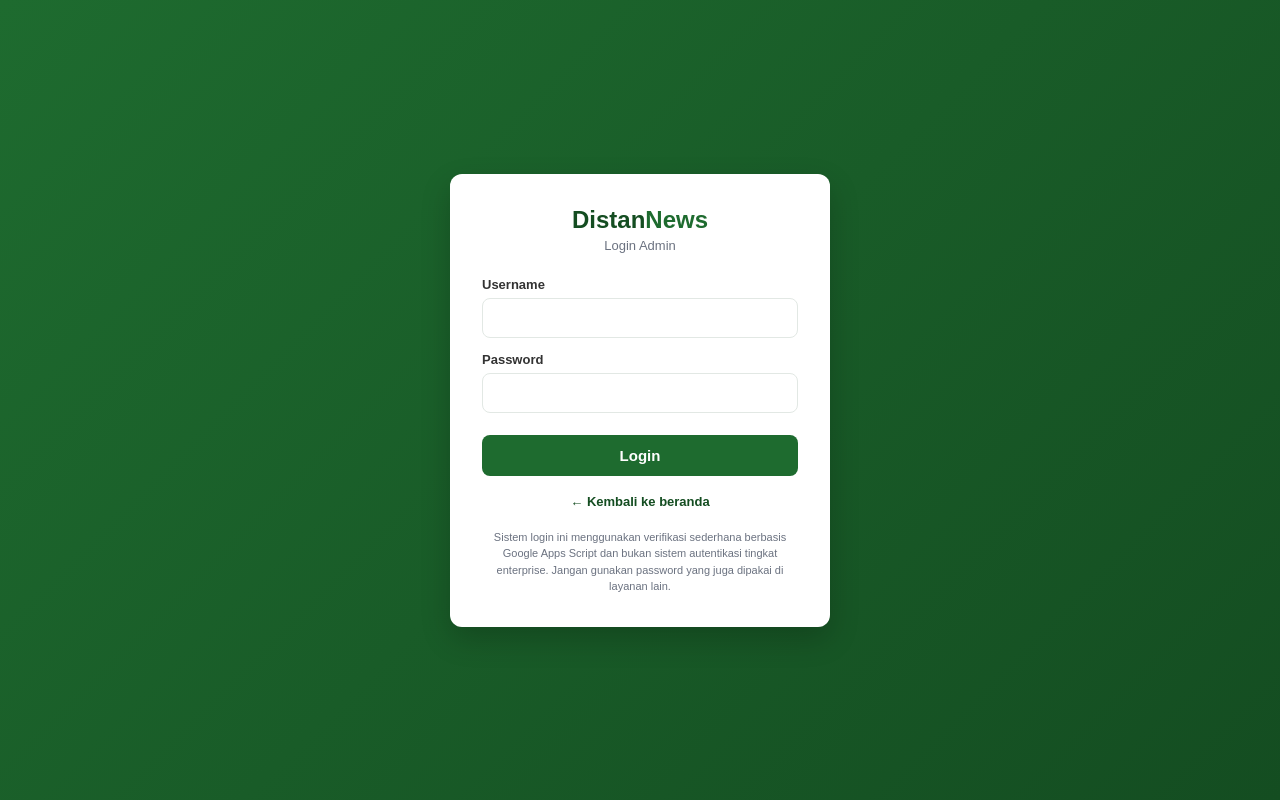
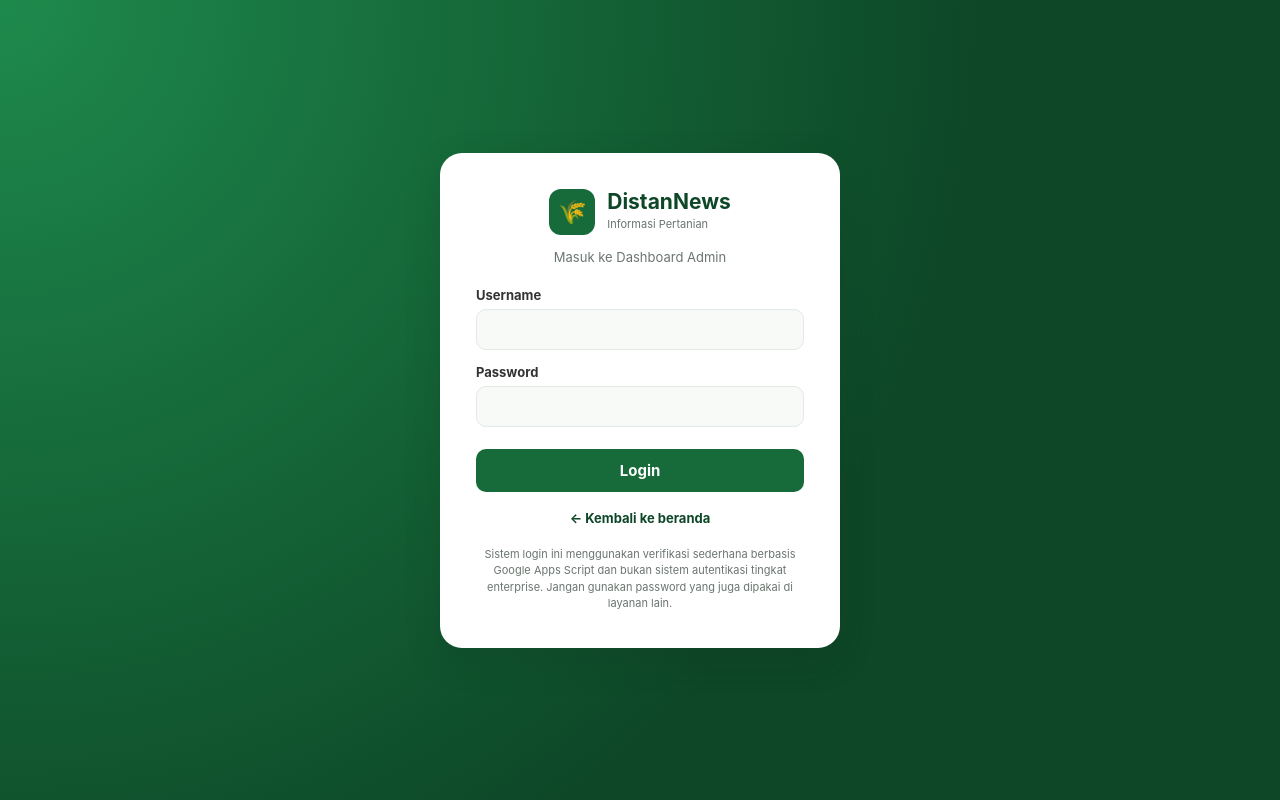
Before and after one commit to BidangTPHDistaninhil/DistanNews, a plain HTML site: page login.html in a window 1280 px wide. Drawn offline with Linux system fonts and the light colour scheme.

Commit message:
Update login.html

```diff
--- a/login.html
+++ b/login.html
@@ -3,58 +3,57 @@
 <head>
 <meta charset="UTF-8">
 <meta name="viewport" content="width=device-width, initial-scale=1.0">
-<title>Login Admin - DistanNews</title>
+<title>Login Admin — DistanNews</title>
 <style>
-  :root{
-    --hijau: #1e6b2f;
-    --hijau-tua: #144d21;
-    --hijau-muda: #e8f5ea;
-    --abu: #6b7280;
-    --border: #e2e8e4;
-    --merah: #c0392b;
-  }
-  *{box-sizing:border-box;margin:0;padding:0;}
-  body{
-    font-family: Arial, Helvetica, sans-serif;
-    background:linear-gradient(135deg,var(--hijau),var(--hijau-tua));
+:root{
+    --green:#176b3a;
+    --green-dark:#0d4727;
+    --green-light:#eaf6ef;
+    --gold:#d6a928;
+    --text:#17231b;
+    --muted:#6b756f;
+    --border:#e3e9e4;
+    --merah:#c0392b;
+    --shadow:0 12px 35px rgba(16,45,28,.18);
+}
+*{margin:0;padding:0;box-sizing:border-box;}
+body{
+    font-family:Inter,Segoe UI,Roboto,Arial,sans-serif;
+    background:radial-gradient(circle at top left, #1e8a4c, var(--green-dark) 65%);
     min-height:100vh;display:flex;align-items:center;justify-content:center;padding:20px;
-  }
-  .box{
-    background:#fff;border-radius:12px;padding:32px;max-width:380px;width:100%;
-    box-shadow:0 12px 30px rgba(0,0,0,.2);
-  }
-  .logo{text-align:center;font-size:24px;font-weight:bold;color:var(--hijau-tua);margin-bottom:4px;}
-  .logo span{color:var(--hijau);}
-  .subtitle{text-align:center;font-size:13px;color:var(--abu);margin-bottom:24px;}
+    color:var(--text);
+}
+a{color:inherit;text-decoration:none;}
 
-  label{display:block;font-size:13px;font-weight:700;color:#333;margin-bottom:6px;margin-top:14px;}
-  input{
-    width:100%;padding:11px 12px;border:1px solid var(--border);border-radius:8px;font-size:14px;
-  }
-  input:focus{outline:2px solid var(--hijau);border-color:var(--hijau);}
+.box{background:#fff;border-radius:22px;padding:36px;max-width:400px;width:100%;box-shadow:var(--shadow);}
+.brand{display:flex;align-items:center;gap:12px;justify-content:center;margin-bottom:6px;}
+.brand-logo{width:46px;height:46px;border-radius:12px;background:var(--green);color:#fff;display:flex;align-items:center;justify-content:center;font-size:23px;}
+.brand-text strong{display:block;color:var(--green-dark);font-size:21px;line-height:1;}
+.brand-text span{font-size:11px;color:var(--muted);}
+.subtitle{text-align:center;font-size:13px;color:var(--muted);margin:14px 0 22px;}
 
-  button{
-    width:100%;margin-top:22px;background:var(--hijau);color:#fff;border:none;padding:12px;
-    border-radius:8px;font-size:15px;font-weight:700;cursor:pointer;
-  }
-  button:hover{background:var(--hijau-tua);}
-  button:disabled{opacity:.6;cursor:not-allowed;}
+label{display:block;font-size:13px;font-weight:700;color:#333;margin-bottom:6px;margin-top:14px;}
+input{width:100%;padding:11px 12px;border:1px solid var(--border);border-radius:10px;font-size:14px;font-family:inherit;background:#f8faf8;}
+input:focus{outline:2px solid var(--green);border-color:var(--green);}
 
-  .pesan-error{
-    margin-top:14px;background:#fdecea;color:var(--merah);border:1px solid #f5c6c0;
-    padding:10px 12px;border-radius:8px;font-size:13px;display:none;
-  }
+button{width:100%;margin-top:22px;background:var(--green);color:#fff;border:none;padding:12px;border-radius:10px;font-size:15px;font-weight:700;cursor:pointer;font-family:inherit;transition:.2s;}
+button:hover{background:var(--green-dark);}
+button:disabled{opacity:.6;cursor:not-allowed;}
 
-  .kembali{display:block;text-align:center;margin-top:18px;font-size:13px;color:var(--hijau-tua);text-decoration:none;font-weight:600;}
+.pesan-error{margin-top:14px;background:#fdecea;color:var(--merah);border:1px solid #f5c6c0;padding:10px 12px;border-radius:10px;font-size:13px;display:none;}
 
-  .catatan{margin-top:20px;font-size:11px;color:var(--abu);line-height:1.5;text-align:center;}
+.kembali{display:block;text-align:center;margin-top:18px;font-size:13px;color:var(--green-dark);font-weight:700;}
+.catatan{margin-top:20px;font-size:11px;color:var(--muted);line-height:1.5;text-align:center;}
 </style>
 </head>
 <body>
 
 <div class="box">
-  <div class="logo">Distan<span>News</span></div>
-  <div class="subtitle">Login Admin</div>
+  <div class="brand">
+    <div class="brand-logo">🌾</div>
+    <div class="brand-text"><strong>DistanNews</strong><span>Informasi Pertanian</span></div>
+  </div>
+  <div class="subtitle">Masuk ke Dashboard Admin</div>
 
   <form id="form-login">
     <label for="username">Username</label>
@@ -68,7 +67,7 @@
     <button type="submit" id="btn-login">Login</button>
   </form>
 
-  <a class="kembali" href="index.html">&larr; Kembali ke beranda</a>
+  <a class="kembali" href="index.html">← Kembali ke beranda</a>
 
   <div class="catatan">
     Sistem login ini menggunakan verifikasi sederhana berbasis Google Apps Script
@@ -84,7 +83,6 @@
   // =====================================================
   const API_URL = "https://script.google.com/macros/s/AKfycbwABO9Qg2xR4Z49K6mH3kjgitq1qtjGK1ZOesGxgsX40QQ82aF6UgevfWMLRO3KpiLr/exec";
 
-  // Jika sudah login (token masih berlaku), langsung arahkan ke admin.html
   (function cekSesiAktif(){
     const token = sessionStorage.getItem('distannews_token');
     const expiredAt = sessionStorage.getItem('distannews_expired_at');
@@ -109,7 +107,7 @@
     try{
       const res = await fetch(API_URL, {
         method: 'POST',
-        headers: { 'Content-Type': 'text/plain;charset=utf-8' }, // menghindari CORS preflight
+        headers: { 'Content-Type': 'text/plain;charset=utf-8' },
         body: JSON.stringify({ action:'login', username, password })
       });
       const json = await res.json();
```
